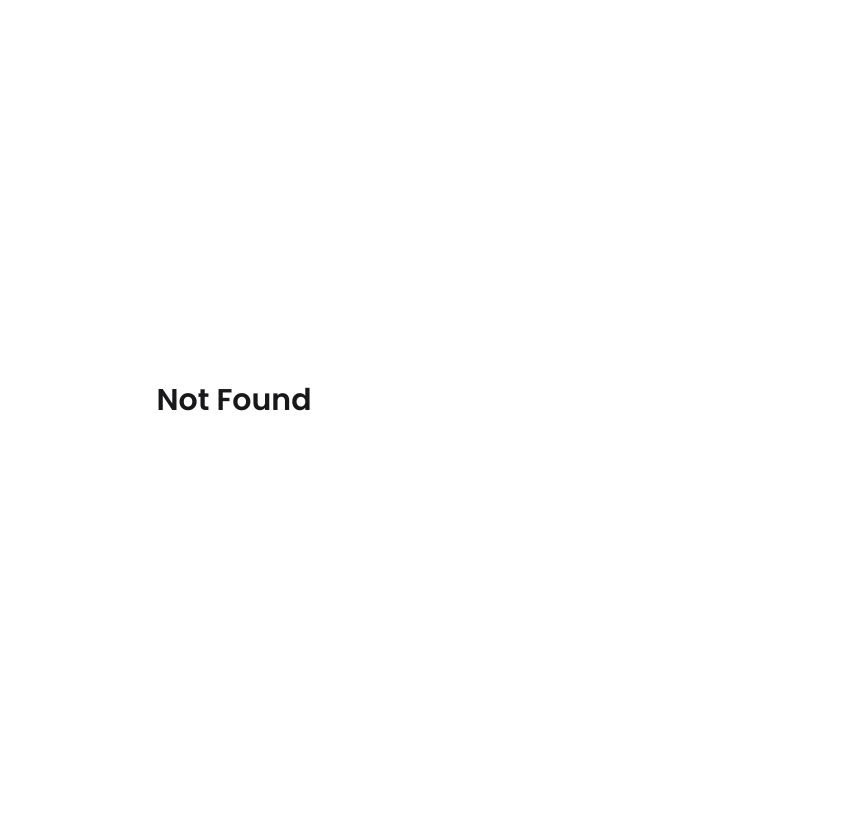
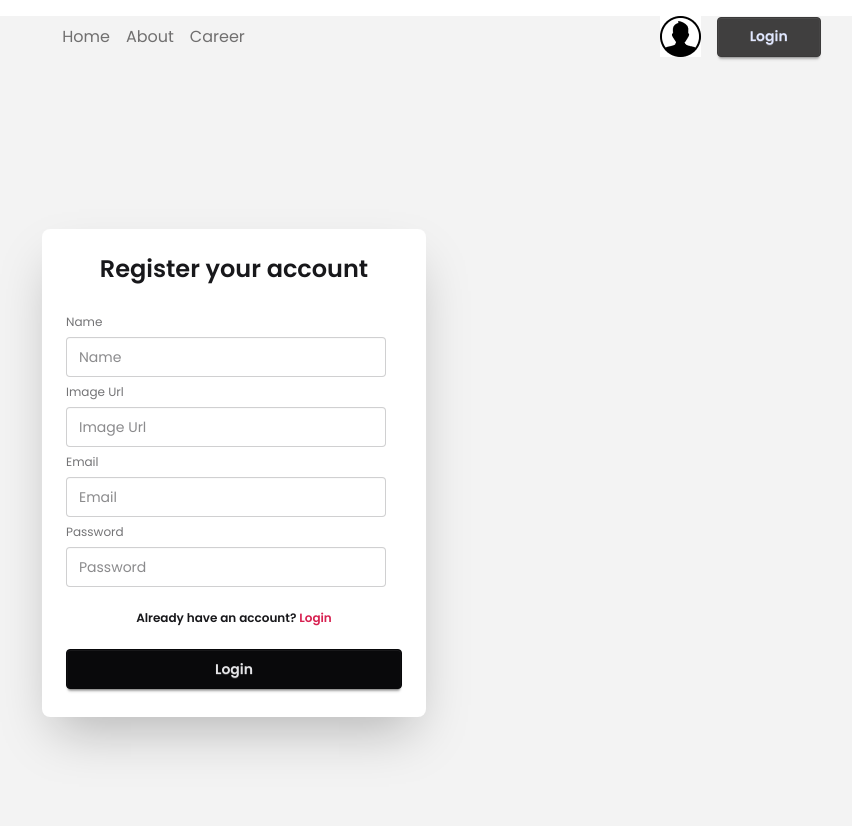
Before and after one commit to mahadyhassanutsho/dragon-news, a React (Vite) app: page /auth/register in a window 1280 px wide. Shown: the top 826 px of the page, without its empty margins (406-1258 px from the left). Before the commit the page ends 800 px from the top, so only its background shows below. Built offline with nearby package versions, Linux system fonts and the light colour scheme.

Commit message:
added auth pages

```diff
--- a/package.json
+++ b/package.json
@@ -12,6 +12,7 @@
   "dependencies": {
     "@tailwindcss/vite": "^4.1.14",
     "date-fns": "^4.1.0",
+    "firebase": "^12.4.0",
     "react": "^19.1.1",
     "react-dom": "^19.1.1",
     "react-fast-marquee": "^1.6.5",
--- a/src/components/home-layout/Navbar.jsx
+++ b/src/components/shared/Navbar.jsx
@@ -1,4 +1,4 @@
-import { NavLink } from "react-router";
+import { Link, NavLink } from "react-router";
 import user from "../../assets/user.png";
 
 const links = [
@@ -20,7 +20,9 @@
       </ul>
       <div className="login-btn flex items-center gap-4">
         <img src={user} />
-        <button className="btn btn-primary px-8">Login</button>
+        <Link to="/auth/login" className="btn btn-primary px-8">
+          Login
+        </Link>
       </div>
     </nav>
   );
--- /dev/null
+++ b/src/layouts/AuthLayout.jsx
@@ -0,0 +1,15 @@
+import { Outlet } from "react-router";
+import Navbar from "../components/shared/Navbar";
+
+export default function AuthLayout() {
+  return (
+    <div className="bg-base-200 min-h-screen">
+      <header>
+        <Navbar />
+      </header>
+      <main className="w-11/12 mx-auto my-4">
+        <Outlet />
+      </main>
+    </div>
+  );
+}
--- a/src/layouts/HomeLayout.jsx
+++ b/src/layouts/HomeLayout.jsx
@@ -1,7 +1,7 @@
 import { Outlet } from "react-router";
 import Header from "../components/home-layout/Header";
 import LatestNews from "../components/home-layout/LatestNews";
-import Navbar from "../components/home-layout/Navbar";
+import Navbar from "../components/shared/Navbar";
 import LeftAside from "../components/home-layout/LeftAside";
 import RightAside from "../components/home-layout/RightAside";
 
--- /dev/null
+++ b/src/pages/LoginPage.jsx
@@ -0,0 +1,34 @@
+import { Link } from "react-router";
+
+export default function LoginPage() {
+  return (
+    <div className="flex flex-col items-center justify-center w-full min-h-screen">
+      <div className="card bg-base-100 w-full max-w-sm shrink-0 shadow-2xl">
+        <div className="card-body">
+          <h2 className="font-semibold text-2xl text-center">
+            Login your account
+          </h2>
+          <fieldset className="fieldset mt-4">
+            <label className="label">Email</label>
+            <input type="email" className="input" placeholder="Email" />
+            <label className="label">Password</label>
+            <input type="password" className="input" placeholder="Password" />
+            <div>
+              <Link className="link link-hover">Forgot password?</Link>
+            </div>
+            <p className="font-semibold text-center mt-4">
+              Don't have an account?{" "}
+              <Link
+                to="/auth/register"
+                className="text-secondary link link-hover"
+              >
+                Register
+              </Link>
+            </p>
+            <button className="btn btn-neutral mt-4">Login</button>
+          </fieldset>
+        </div>
+      </div>
+    </div>
+  );
+}
--- /dev/null
+++ b/src/pages/RegisterPage.jsx
@@ -0,0 +1,32 @@
+import { Link } from "react-router";
+
+export default function RegisterPage() {
+  return (
+    <div className="flex flex-col items-center justify-center w-full min-h-screen">
+      <div className="card bg-base-100 w-full max-w-sm shrink-0 shadow-2xl">
+        <div className="card-body">
+          <h2 className="font-semibold text-2xl text-center">
+            Register your account
+          </h2>
+          <fieldset className="fieldset mt-4">
+            <label className="label">Name</label>
+            <input type="text" className="input" placeholder="Name" />
+            <label className="label">Image Url</label>
+            <input type="text" className="input" placeholder="Image Url" />
+            <label className="label">Email</label>
+            <input type="email" className="input" placeholder="Email" />
+            <label className="label">Password</label>
+            <input type="password" className="input" placeholder="Password" />
+            <p className="font-semibold text-center mt-4">
+              Already have an account?{" "}
+              <Link to="/auth/login" className="text-secondary link link-hover">
+                Login
+              </Link>
+            </p>
+            <button className="btn btn-neutral mt-4">Login</button>
+          </fieldset>
+        </div>
+      </div>
+    </div>
+  );
+}
--- a/src/routes/router.tsx
+++ b/src/routes/router.tsx
@@ -3,6 +3,9 @@
 import PageNotFound from "../pages/PageNotFound";
 import HomePage from "../pages/HomePage";
 import NewsByCategoryPage from "../pages/NewsByCategoryPage";
+import AuthLayout from "../layouts/AuthLayout";
+import LoginPage from "../pages/LoginPage";
+import RegisterPage from "../pages/RegisterPage";
 
 const router = createBrowserRouter([
   {
@@ -18,15 +21,15 @@
     ],
   },
   {
-    path: "/auth",
-    element: (
-      <div className="w-full min-h-screen flex flex-col items-center justify-center">
-        <h1 className="text-3xl font-semibold text-center">Auth Layout</h1>
-      </div>
-    ),
+    path: "/auth/",
+    element: <AuthLayout />,
+    children: [
+      { path: "login", element: <LoginPage /> },
+      { path: "register", element: <RegisterPage /> },
+    ],
   },
   {
-    path: "/news",
+    path: "/news/",
     element: (
       <div className="w-full min-h-screen flex flex-col items-center justify-center">
         <h1 className="text-3xl font-semibold text-center">News Layout</h1>
```
Also changed, not shown: 1 other file (tests, documents, lock files or other folders).
